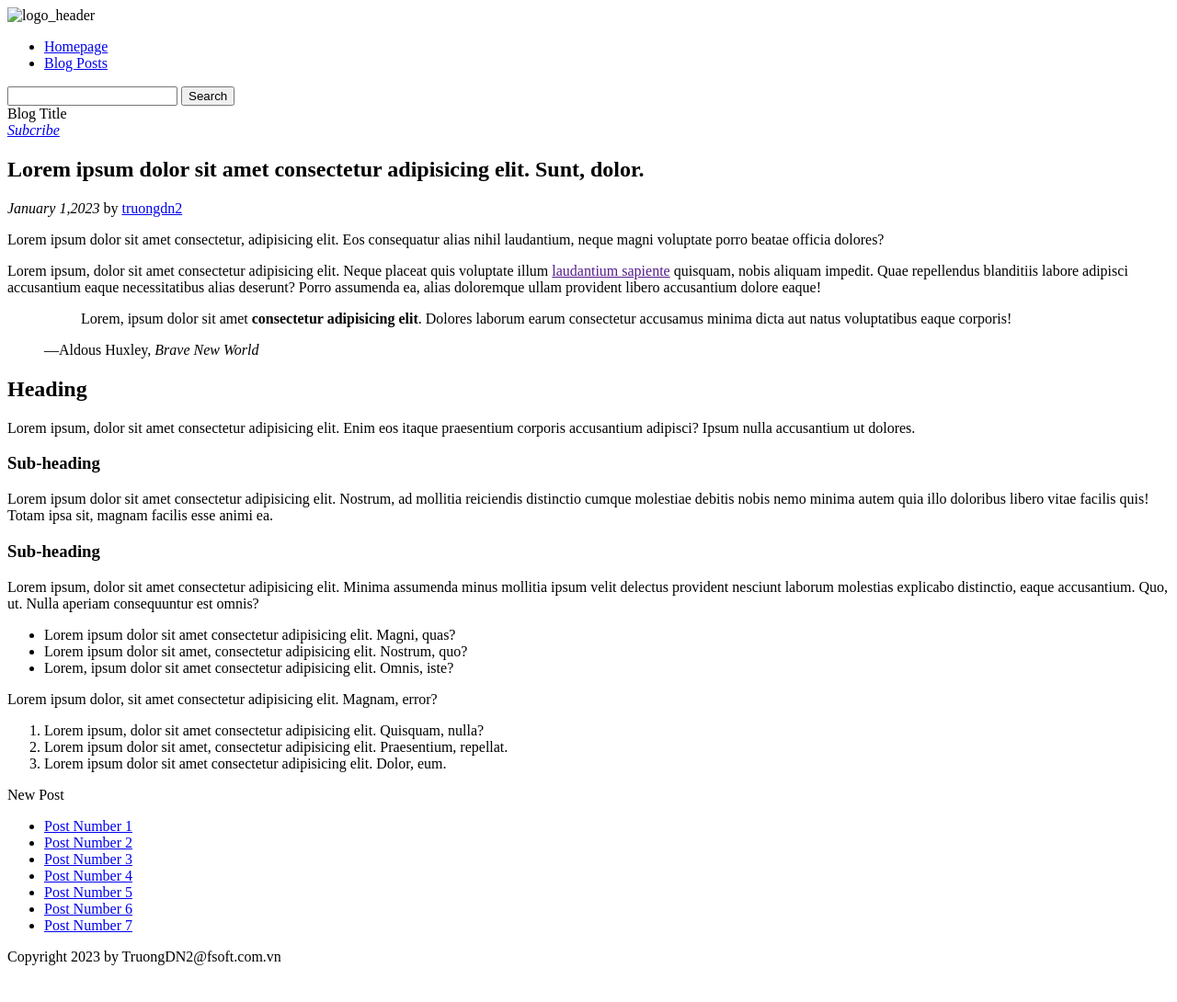
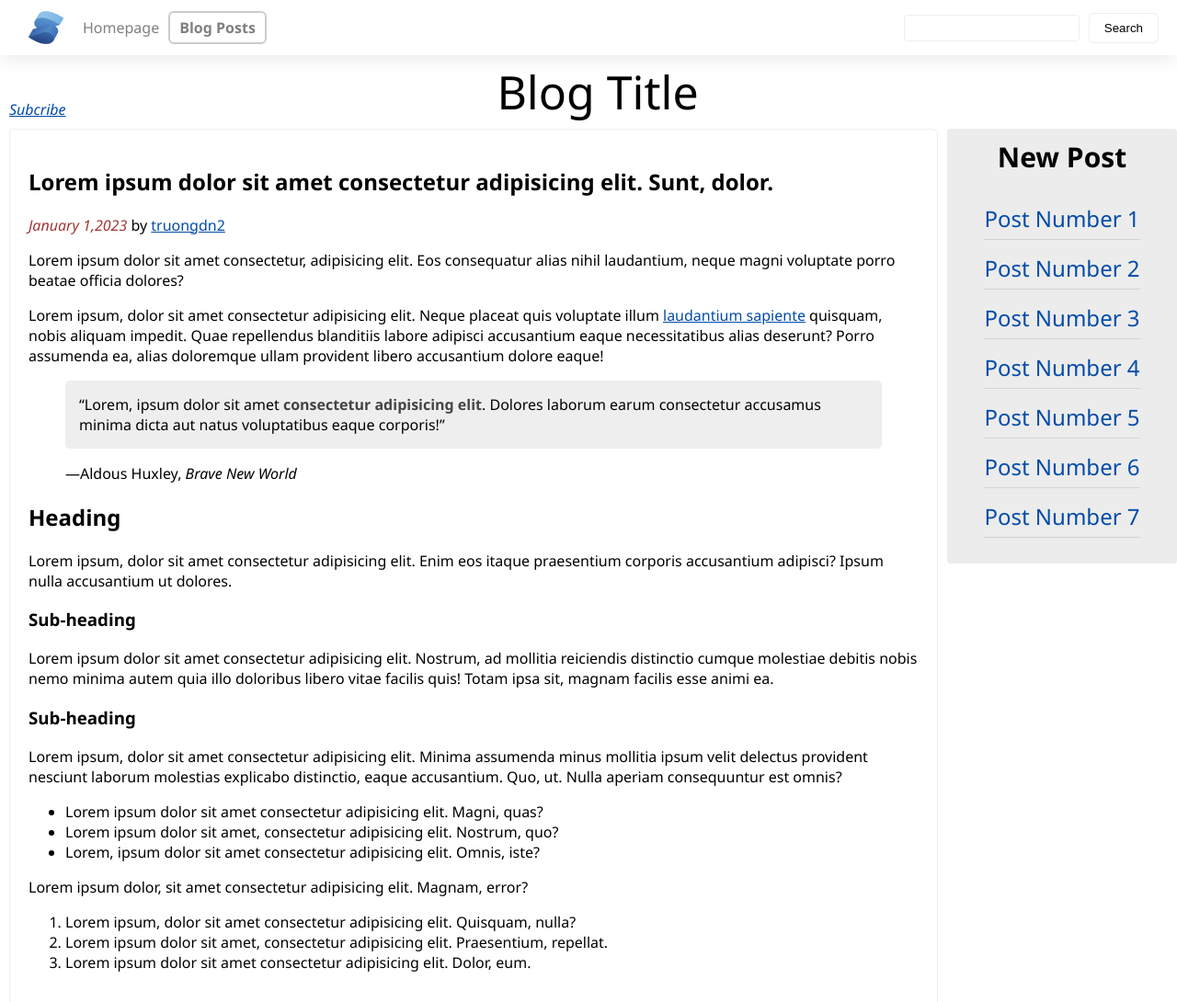
Before and after one commit to truongtom1993/Frontend-Web-Developer_css_webLayout_websiteComponents, a plain HTML site: page pages/blog_post.html in a window 1280 px wide. Shown: the top 1090 px of the page at 92% size. Before the commit the page ends 1058 px from the top, so only its background shows below. Drawn offline with Linux system fonts and the light colour scheme; the site is published under a folder, as on GitHub Pages, so addresses that start at the root find nothing.

Commit message:
fix link

```diff
--- a/pages/blog_post.html
+++ b/pages/blog_post.html
@@ -5,19 +5,19 @@
 	<meta charset="UTF-8">
 	<meta http-equiv="X-UA-Compatible" content="IE=edge">
 	<meta name="viewport" content="width=device-width, initial-scale=1.0">
-	<link rel="stylesheet" href="/styles/mobile.css">
-	<link rel="stylesheet" href="/styles/tablet.css">
-	<link rel="stylesheet" href="/styles/desktop.css">
+	<link rel="stylesheet" href="../styles/mobile.css">
+	<link rel="stylesheet" href="../styles/tablet.css">
+	<link rel="stylesheet" href="../styles/desktop.css">
 	<title>Learn Udacity</title>
 </head>
 
 <body>
 	<header class="header">
 		<div class="header_left">
-			<img src="/logo.svg" alt="logo_header" id="logo_header">
+			<img src="../logo.svg" alt="logo_header" id="logo_header">
 			<ul class="navlink_header">
-				<li class="navlink_item"><a href="/">Homepage</a></li>
-				<li class="navlink_item"><a href="pages/blog_post.html" class="active">Blog Posts</a></li>
+				<li class="navlink_item"><a href="../index.html">Homepage</a></li>
+				<li class="navlink_item"><a href="./blog_post.html" class="active">Blog Posts</a></li>
 			</ul>
 		</div>
 		<div class="header_right">
```
Also changed, not shown: index.html (+4 -4 lines).
